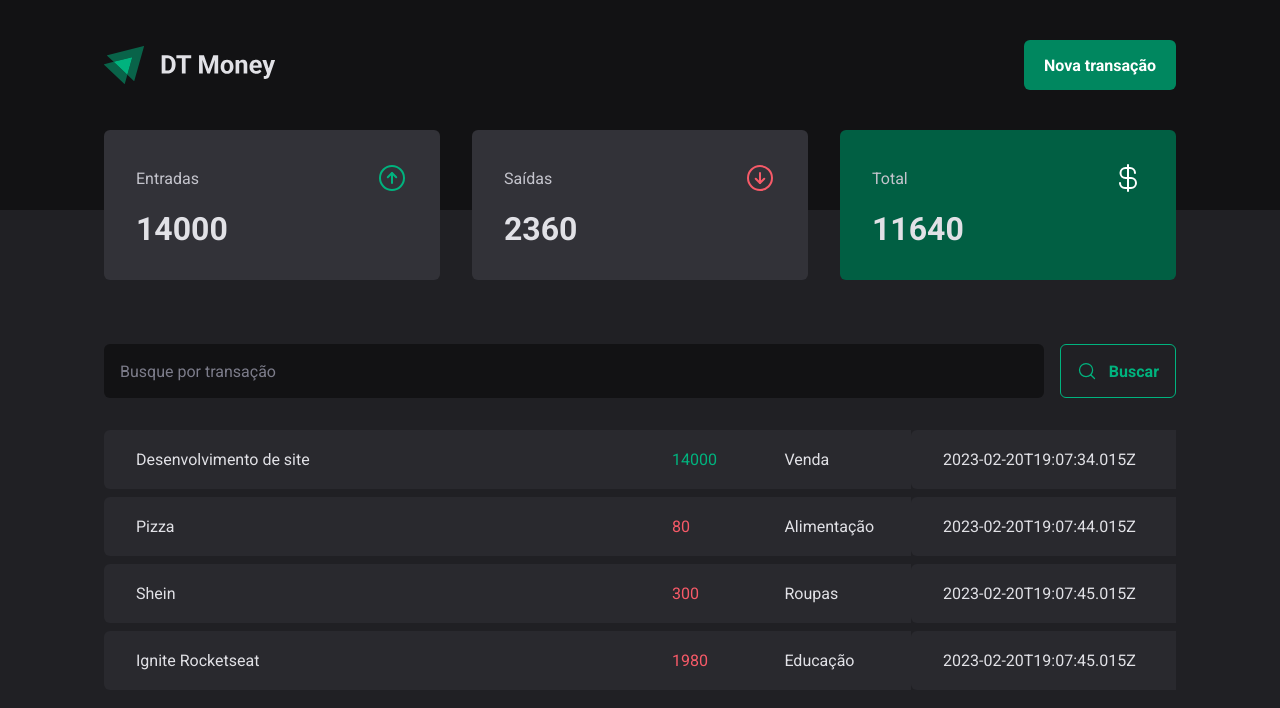
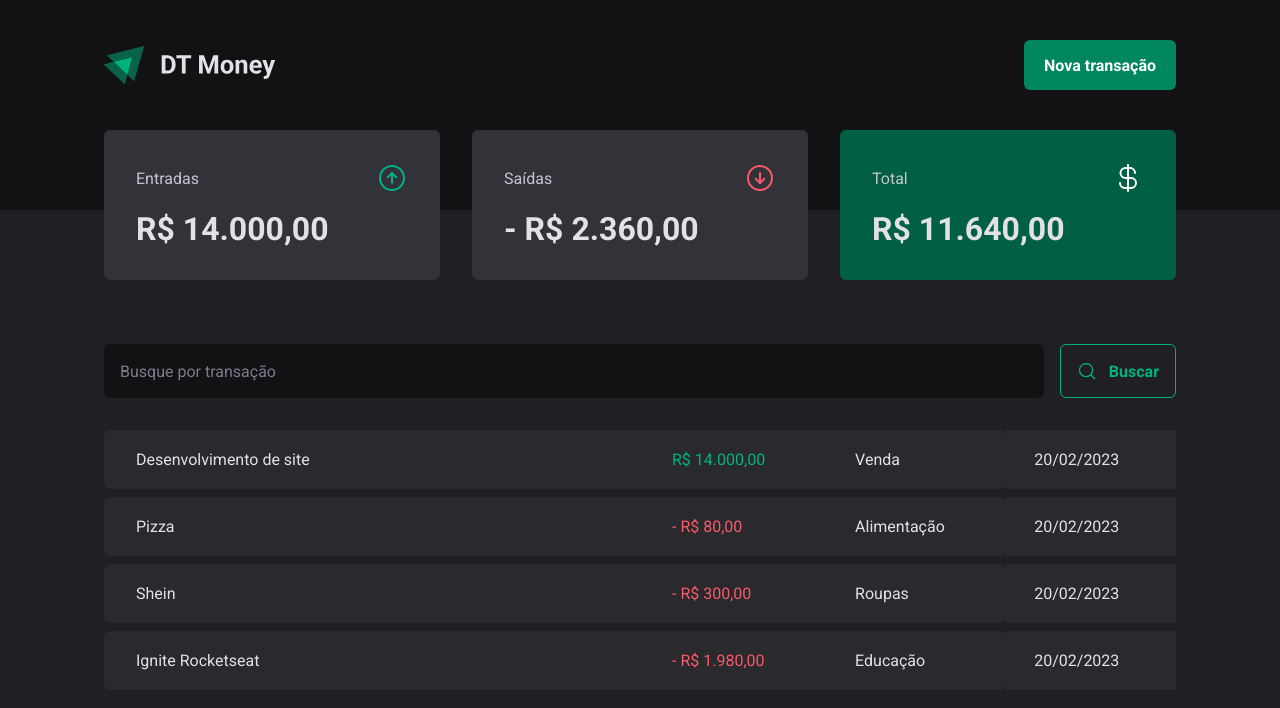
Before and after one commit to leticiar-io/dt-money-ignite, a React (Vite) app: page / in a window 1280 px wide. Shown: the top 708 px of the page. Built offline with nearby package versions, Linux system fonts and the light colour scheme; data requests are answered from the project's data file.

Commit message:
formatting values

```diff
--- a/src/components/Summary/index.tsx
+++ b/src/components/Summary/index.tsx
@@ -1,6 +1,7 @@
 import { ArrowCircleUp, ArrowCircleDown, CurrencyDollar } from "phosphor-react";
 import { useContext } from "react";
 import { TransactionsContext } from "../../context/TransactionsContext";
+import { priceFormatter } from "../../utils/formatter";
 import { SummaryContainer, SummaryCard } from "./styles";
 
 export function Summary() {
@@ -8,7 +9,7 @@
 
   const summary = transactions.reduce(
     (acc, transaction) => {
-      if(transaction.type === 'income') {
+      if (transaction.type === "income") {
         acc.income += transaction.price;
         acc.total += transaction.price;
       } else {
@@ -16,11 +17,14 @@
         acc.total -= transaction.price;
       }
       return acc;
-  }, {
+    },
+    {
       income: 0,
       outcome: 0,
       total: 0,
-  });
+    }
+  );
+
   return (
     <SummaryContainer>
       <SummaryCard>
@@ -29,7 +33,7 @@
           <ArrowCircleUp size={32} color="#00b37e" />
         </header>
 
-        <strong>{summary.income}</strong>
+        <strong>{priceFormatter.format(summary.income)}</strong>
       </SummaryCard>
       <SummaryCard>
         <header>
@@ -37,7 +41,7 @@
           <ArrowCircleDown size={32} color="#f75a68" />
         </header>
 
-        <strong>{summary.outcome}</strong>
+        <strong>- {priceFormatter.format(summary.outcome)}</strong>
       </SummaryCard>
       <SummaryCard variant="green">
         <header>
@@ -45,7 +49,7 @@
           <CurrencyDollar size={32} color="#fff" />
         </header>
 
-        <strong>{summary.total}</strong>
+        <strong>{priceFormatter.format(summary.total)}</strong>
       </SummaryCard>
     </SummaryContainer>
   );
--- a/src/pages/Transactions/index.tsx
+++ b/src/pages/Transactions/index.tsx
@@ -2,6 +2,7 @@
 import { Header } from "../../components/Header";
 import { Summary } from "../../components/Summary";
 import { TransactionsContext } from "../../context/TransactionsContext";
+import { dateFormatter, priceFormatter } from "../../utils/formatter";
 import { SearchForm } from "./components/SearchForm";
 import {
   TransactionsContainer,
@@ -27,11 +28,12 @@
                   <td width="50%">{transaction.description}</td>
                   <td>
                     <PriceHighlight variant={transaction.type}>
-                      {transaction.price}
+                      {transaction.type === 'outcome' && '- '}
+                      {priceFormatter.format(transaction.price)}
                     </PriceHighlight>
                   </td>
                   <td>{transaction.category}</td>
-                  <td>{transaction.createdAt}</td>
+                  <td>{dateFormatter.format(new Date(transaction.createdAt))}</td>
                 </tr>
               );
             })}
--- /dev/null
+++ b/src/utils/formatter.ts
@@ -0,0 +1,6 @@
+export const dateFormatter = new Intl.DateTimeFormat('pt-BR');
+
+export const priceFormatter = new Intl.NumberFormat('pt-BR', {
+   style: 'currency',
+   currency: 'BRL',
+})
```
Lines whose indentation alone changed are shown as unchanged.
